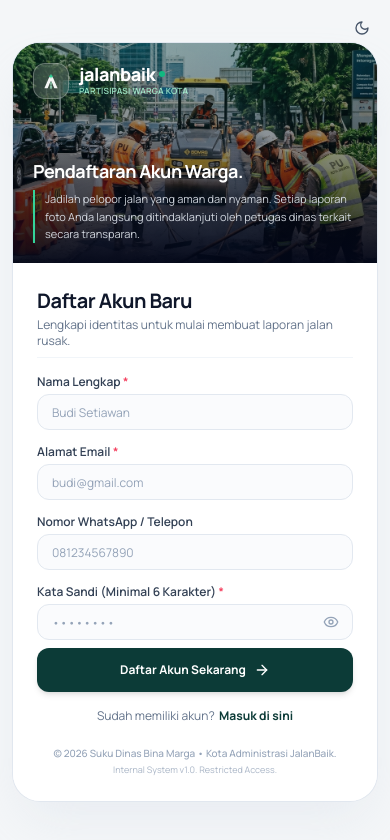
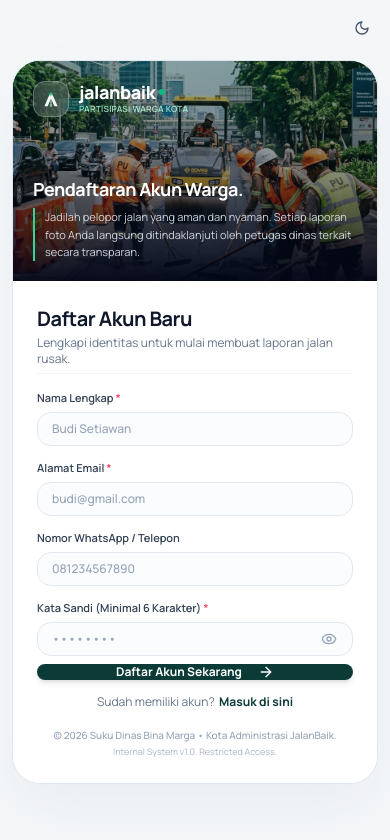
Before and after one commit to muhbintangmahardani/Pengaduan-Masyarakat, a Next.js app: page /register in a window 390 px wide. Shown: the top 840 px of the page. Built offline with nearby package versions, Linux system fonts and the light colour scheme.

Commit message:
style(auth): match input and button shape to rounded-[14px], calibrate spacing, and ensure zero-scroll register form at 100% zoom

```diff
--- a/src/app/(auth)/login/page.tsx
+++ b/src/app/(auth)/login/page.tsx
@@ -80,8 +80,8 @@ export default function LoginPage() {
           </div>
         </div>
 
-        {/* Kolom Kanan: 50% Form Login Bersih, Rapi & Elegan Tanpa Scroll */}
-        <div className="p-6 sm:p-8 lg:p-8 flex flex-col justify-center bg-white dark:bg-slate-900">
+        {/* Kolom Kanan: 50% Form Login Bersih, Rapi & Elegan Sesuai Referensi Gambar */}
+        <div className="p-6 sm:p-8 lg:p-9 flex flex-col justify-center bg-white dark:bg-slate-900">
           <div className="space-y-1 mb-4">
             <h1 className="text-xl sm:text-2xl font-bold tracking-tight text-slate-900 dark:text-slate-100">
               Selamat Datang
@@ -100,9 +100,9 @@ export default function LoginPage() {
           </Suspense>
 
           {/* Form Input Login Langsung */}
-          <form onSubmit={handleSubmit} className="space-y-3">
+          <form onSubmit={handleSubmit} className="space-y-4">
             {/* Email Input */}
-            <div className="space-y-1">
+            <div className="space-y-1.5">
               <Label className="text-xs font-semibold text-slate-700 dark:text-slate-300">
                 ID Karyawan / Email <span className="text-rose-500">*</span>
               </Label>
@@ -112,12 +112,12 @@ export default function LoginPage() {
                 required
                 disabled={isLoading}
                 placeholder="admin@jalanbaik.go.id atau budi@gmail.com"
-                className="h-10 text-xs sm:text-sm rounded-xl border-slate-200 dark:border-slate-800 bg-slate-50/70 dark:bg-slate-950/60 focus:bg-white dark:focus:bg-slate-950 focus:border-[#0c3b37] dark:focus:border-emerald-500 transition-all px-3.5"
+                className="h-11 text-xs sm:text-sm rounded-[14px] border-slate-200 dark:border-slate-800 bg-slate-50/50 dark:bg-slate-950/50 focus:bg-white dark:focus:bg-slate-950 focus:border-[#0c3b37] dark:focus:border-emerald-500 transition-all px-4 placeholder:text-slate-400 font-medium"
               />
             </div>
 
             {/* Password Input */}
-            <div className="space-y-1">
+            <div className="space-y-1.5">
               <Label className="text-xs font-semibold text-slate-700 dark:text-slate-300">
                 Kata Sandi <span className="text-rose-500">*</span>
               </Label>
@@ -128,12 +128,12 @@ export default function LoginPage() {
                   required
                   disabled={isLoading}
                   placeholder="••••••••"
-                  className="h-10 text-xs sm:text-sm rounded-xl pr-10 border-slate-200 dark:border-slate-800 bg-slate-50/70 dark:bg-slate-950/60 focus:bg-white dark:focus:bg-slate-950 focus:border-[#0c3b37] dark:focus:border-emerald-500 transition-all px-3.5"
+                  className="h-11 text-xs sm:text-sm rounded-[14px] pr-11 border-slate-200 dark:border-slate-800 bg-slate-50/50 dark:bg-slate-950/50 focus:bg-white dark:focus:bg-slate-950 focus:border-[#0c3b37] dark:focus:border-emerald-500 transition-all px-4 placeholder:text-slate-400 font-medium"
                 />
                 <button
                   type="button"
                   onClick={() => setShowPassword(!showPassword)}
-                  className="absolute right-2.5 top-1/2 -translate-y-1/2 text-slate-400 hover:text-slate-600 dark:hover:text-slate-300 cursor-pointer p-1"
+                  className="absolute right-3 top-1/2 -translate-y-1/2 text-slate-400 hover:text-slate-600 dark:hover:text-slate-300 cursor-pointer p-1"
                   title={showPassword ? "Sembunyikan" : "Tampilkan"}
                 >
                   {showPassword ? <EyeOff className="w-4 h-4" /> : <Eye className="w-4 h-4" />}
@@ -142,7 +142,7 @@ export default function LoginPage() {
             </div>
 
             {/* Checkbox Ingat Saya & Lupa Sandi */}
-            <div className="flex items-center justify-between text-xs pt-0.5">
+            <div className="flex items-center justify-between text-xs pt-1">
               <div className="flex items-center gap-2">
                 <Checkbox
                   id="rememberMe"
@@ -169,12 +169,12 @@ export default function LoginPage() {
               </a>
             </div>
 
-            {/* Tombol Masuk Dashboard */}
+            {/* Tombol Masuk Dashboard Sesuai Shape Form */}
             <Button
               type="submit"
               size="lg"
               disabled={isLoading}
-              className="w-full h-11 py-2.5 rounded-xl bg-[#0c3b37] hover:bg-[#082825] dark:bg-emerald-600 dark:hover:bg-emerald-500 text-white font-bold text-xs sm:text-sm shadow-md active:scale-[0.99] transition-all cursor-pointer mt-3 whitespace-nowrap flex items-center justify-center"
+              className="w-full h-11 rounded-[14px] bg-[#0c3b37] hover:bg-[#082825] dark:bg-emerald-600 dark:hover:bg-emerald-500 text-white font-bold text-xs sm:text-sm shadow-md active:scale-[0.99] transition-all cursor-pointer mt-5 whitespace-nowrap flex items-center justify-center gap-2"
             >
               {isLoading ? (
                 <>
@@ -191,7 +191,7 @@ export default function LoginPage() {
           </form>
 
           {/* Link Daftar Warga Baru */}
-          <div className="pt-2.5 text-center">
+          <div className="pt-3 text-center">
             <span className="text-xs text-slate-500 dark:text-slate-400">
               Belum punya akun warga?{" "}
             </span>
--- a/src/app/(auth)/register/page.tsx
+++ b/src/app/(auth)/register/page.tsx
@@ -72,9 +72,8 @@ export default function RegisterPage() {
           </div>
         </div>
 
-        {/* Kolom Kanan: 50% Form Registrasi Akun Berukuran Rapi & Pas Layar */}
-        <div className="p-6 sm:p-7 lg:p-7 flex flex-col justify-between bg-white dark:bg-slate-900">
-          <div>
+        {/* Kolom Kanan: 50% Form Registrasi Akun Berukuran Rapi & Pas Layar Tanpa Scroll */}
+        <div className="p-6 sm:p-7 lg:px-8 lg:py-6 flex flex-col justify-center bg-white dark:bg-slate-900">
           <div className="space-y-0.5 mb-2.5">
             <h1 className="text-xl sm:text-2xl font-bold tracking-tight text-slate-900 dark:text-slate-100">
               Daftar Akun Baru
@@ -82,15 +81,15 @@ export default function RegisterPage() {
             <p className="text-xs text-slate-500 dark:text-slate-400">
               Lengkapi identitas untuk mulai membuat laporan jalan rusak.
             </p>
-              <div className="pt-1.5">
+            <div className="pt-1">
               <div className="h-px w-full bg-slate-100 dark:bg-slate-800" />
             </div>
           </div>
 
           <form onSubmit={handleSubmit} className="space-y-2">
             {/* Nama Lengkap */}
-              <div className="space-y-0.5">
-                <Label className="text-xs font-semibold text-slate-700 dark:text-slate-300">
+            <div className="space-y-1">
+              <Label className="text-[11px] sm:text-xs font-semibold text-slate-700 dark:text-slate-300">
                 Nama Lengkap <span className="text-rose-500">*</span>
               </Label>
               <Input
@@ -99,13 +98,13 @@ export default function RegisterPage() {
                 required
                 disabled={isLoading}
                 placeholder="Budi Setiawan"
-                  className="h-9 text-xs sm:text-sm rounded-xl border-slate-200 dark:border-slate-800 bg-slate-50/70 dark:bg-slate-950/60 focus:bg-white dark:focus:bg-slate-950 focus:border-[#0c3b37] dark:focus:border-emerald-500 transition-all px-3.5"
+                className="h-9.5 text-xs sm:text-sm rounded-[14px] border-slate-200 dark:border-slate-800 bg-slate-50/50 dark:bg-slate-950/50 focus:bg-white dark:focus:bg-slate-950 focus:border-[#0c3b37] dark:focus:border-emerald-500 transition-all px-3.5 placeholder:text-slate-400 font-medium"
               />
             </div>
 
             {/* Email Warga */}
-              <div className="space-y-0.5">
-                <Label className="text-xs font-semibold text-slate-700 dark:text-slate-300">
+            <div className="space-y-1">
+              <Label className="text-[11px] sm:text-xs font-semibold text-slate-700 dark:text-slate-300">
                 Alamat Email <span className="text-rose-500">*</span>
               </Label>
               <Input
@@ -114,13 +113,13 @@ export default function RegisterPage() {
                 required
                 disabled={isLoading}
                 placeholder="budi@gmail.com"
-                  className="h-9 text-xs sm:text-sm rounded-xl border-slate-200 dark:border-slate-800 bg-slate-50/70 dark:bg-slate-950/60 focus:bg-white dark:focus:bg-slate-950 focus:border-[#0c3b37] dark:focus:border-emerald-500 transition-all px-3.5"
+                className="h-9.5 text-xs sm:text-sm rounded-[14px] border-slate-200 dark:border-slate-800 bg-slate-50/50 dark:bg-slate-950/50 focus:bg-white dark:focus:bg-slate-950 focus:border-[#0c3b37] dark:focus:border-emerald-500 transition-all px-3.5 placeholder:text-slate-400 font-medium"
               />
             </div>
 
             {/* Nomor WhatsApp/Telepon */}
-              <div className="space-y-0.5">
-                <Label className="text-xs font-semibold text-slate-700 dark:text-slate-300">
+            <div className="space-y-1">
+              <Label className="text-[11px] sm:text-xs font-semibold text-slate-700 dark:text-slate-300">
                 Nomor WhatsApp / Telepon
               </Label>
               <Input
@@ -128,13 +127,13 @@ export default function RegisterPage() {
                 name="phoneNumber"
                 disabled={isLoading}
                 placeholder="081234567890"
-                  className="h-9 text-xs sm:text-sm rounded-xl border-slate-200 dark:border-slate-800 bg-slate-50/70 dark:bg-slate-950/60 focus:bg-white dark:focus:bg-slate-950 focus:border-[#0c3b37] dark:focus:border-emerald-500 transition-all px-3.5"
+                className="h-9.5 text-xs sm:text-sm rounded-[14px] border-slate-200 dark:border-slate-800 bg-slate-50/50 dark:bg-slate-950/50 focus:bg-white dark:focus:bg-slate-950 focus:border-[#0c3b37] dark:focus:border-emerald-500 transition-all px-3.5 placeholder:text-slate-400 font-medium"
               />
             </div>
 
             {/* Password Input */}
-              <div className="space-y-0.5">
-                <Label className="text-xs font-semibold text-slate-700 dark:text-slate-300">
+            <div className="space-y-1">
+              <Label className="text-[11px] sm:text-xs font-semibold text-slate-700 dark:text-slate-300">
                 Kata Sandi (Minimal 6 Karakter) <span className="text-rose-500">*</span>
               </Label>
               <div className="relative">
@@ -145,12 +144,12 @@ export default function RegisterPage() {
                   minLength={6}
                   disabled={isLoading}
                   placeholder="••••••••"
-                    className="h-9 text-xs sm:text-sm rounded-xl pr-10 border-slate-200 dark:border-slate-800 bg-slate-50/70 dark:bg-slate-950/60 focus:bg-white dark:focus:bg-slate-950 focus:border-[#0c3b37] dark:focus:border-emerald-500 transition-all px-3.5"
+                  className="h-9.5 text-xs sm:text-sm rounded-[14px] pr-10 border-slate-200 dark:border-slate-800 bg-slate-50/50 dark:bg-slate-950/50 focus:bg-white dark:focus:bg-slate-950 focus:border-[#0c3b37] dark:focus:border-emerald-500 transition-all px-3.5 placeholder:text-slate-400 font-medium"
                 />
                 <button
                   type="button"
                   onClick={() => setShowPassword(!showPassword)}
-                    className="absolute right-2.5 top-1/2 -translate-y-1/2 text-slate-400 hover:text-slate-600 dark:hover:text-slate-300 cursor-pointer p-1"
+                  className="absolute right-3 top-1/2 -translate-y-1/2 text-slate-400 hover:text-slate-600 dark:hover:text-slate-300 cursor-pointer p-1"
                   title={showPassword ? "Sembunyikan" : "Tampilkan"}
                 >
                   {showPassword ? <EyeOff className="w-4 h-4" /> : <Eye className="w-4 h-4" />}
@@ -158,12 +157,12 @@ export default function RegisterPage() {
               </div>
             </div>
 
-              {/* Tombol Buat Akun Identik dengan Masuk Dashboard */}
+            {/* Tombol Buat Akun Identik dengan Shape Form */}
             <Button
               type="submit"
               size="lg"
               disabled={isLoading}
-                className="w-full h-11 py-2.5 rounded-xl bg-[#0c3b37] hover:bg-[#082825] dark:bg-emerald-600 dark:hover:bg-emerald-500 text-white font-bold text-xs sm:text-sm shadow-md active:scale-[0.99] transition-all cursor-pointer mt-2.5 whitespace-nowrap flex items-center justify-center"
+              className="w-full h-10.5 sm:h-11 rounded-[14px] bg-[#0c3b37] hover:bg-[#082825] dark:bg-emerald-600 dark:hover:bg-emerald-500 text-white font-bold text-xs sm:text-sm shadow-md active:scale-[0.99] transition-all cursor-pointer mt-3 whitespace-nowrap flex items-center justify-center gap-2"
             >
               {isLoading ? (
                 <>
@@ -180,7 +179,7 @@ export default function RegisterPage() {
           </form>
 
           {/* Link Masuk Akun */}
-            <div className="pt-2.5 text-center">
+          <div className="pt-2 text-center">
             <span className="text-xs text-slate-500 dark:text-slate-400">
               Sudah memiliki akun?{" "}
             </span>
@@ -191,10 +190,9 @@ export default function RegisterPage() {
               Masuk di sini
             </Link>
           </div>
-          </div>
 
           {/* Footer Card Dekat & Tanpa Border Sesuai Referensi Gambar */}
-          <div className="pt-5 sm:pt-6 text-center space-y-0.5">
+          <div className="pt-4 sm:pt-5 text-center space-y-0.5">
             <p className="text-[10px] sm:text-[11px] text-slate-400 dark:text-slate-500 font-medium">
               © 2026 Suku Dinas Bina Marga • Kota Administrasi JalanBaik.
             </p>
```
Lines whose indentation alone changed are shown as unchanged.
